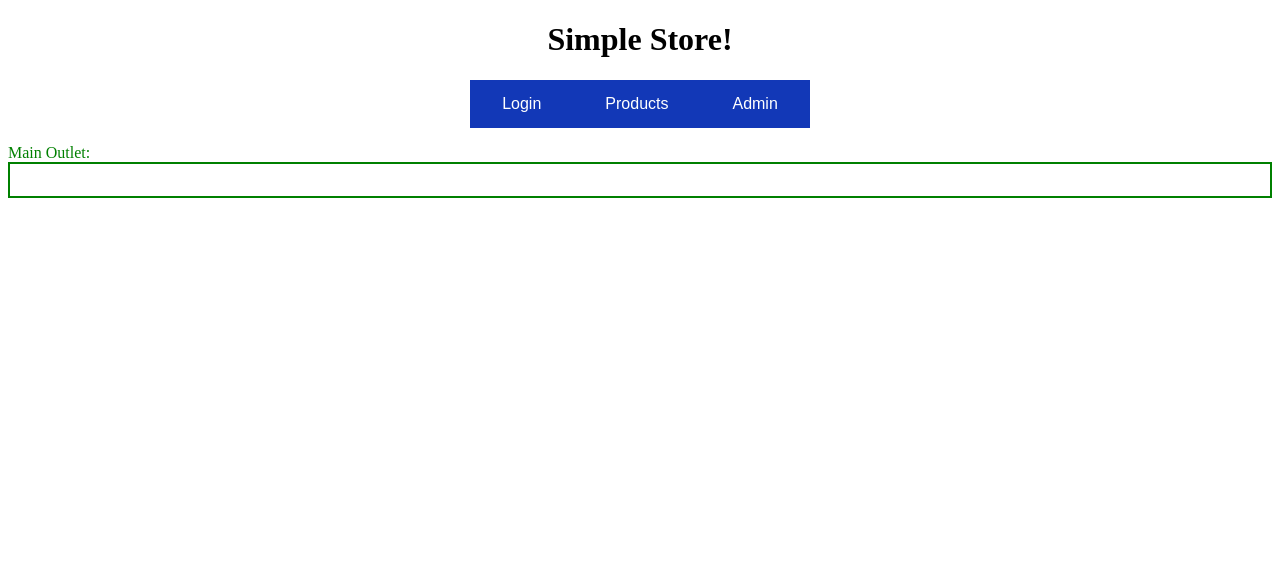
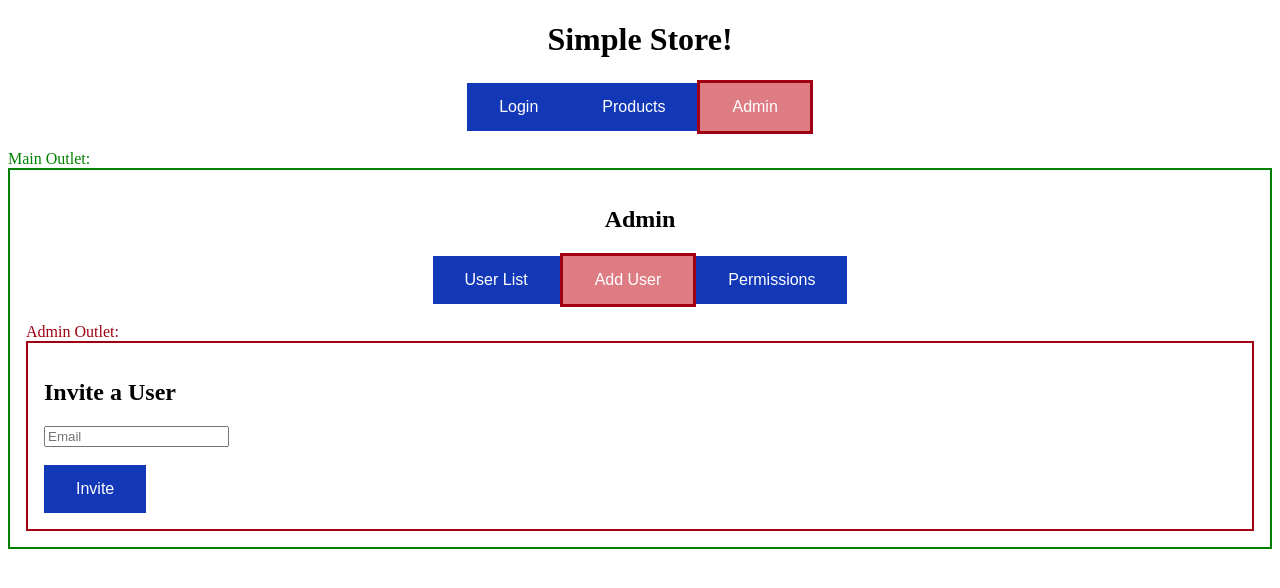
Before and after one commit to donkeykong91/angular-routing, an Angular app: page /admin/add in a window 1280 px wide. Before the commit this address led to /. Shown: the top 588 px of the page. Built offline with nearby package versions, Linux system fonts and the light colour scheme.

Commit message:
starting with  new files again

```diff
--- a/src/app/Products/details/details.component.ts
+++ b/src/app/Products/details/details.component.ts
@@ -1,7 +1,7 @@
 import { Component, OnInit } from '@angular/core';
 import {ActivatedRoute, Router} from '@angular/router';
 
-import {ProductServices} from '../services/product.service';
+import {ProductServices} from '../../services/product.service';
 
 @Component({
   selector: 'app-details',
--- a/src/app/Products/products.component.html
+++ b/src/app/Products/products.component.html
@@ -16,7 +16,7 @@
     </div>
     <div class="column" >
       <h2>Details</h2>
-      <div style="color: #a00012; margin-top: 1rem;">Products Outlet:</div>
+      <div style="color: #a00012; margin-top: 1rem;">Product Outlet:</div>
       <div style="border: 2px solid #a00012; padding: 1rem;">
         <router-outlet></router-outlet>
       </div>
@@ -35,7 +35,7 @@
   .column {
     float: left;
     width: 50%;
-    padding: 10px;
+    padding: 5px;
   }
 
   /* Clear floats after the columns */
--- a/src/app/Products/products.component.ts
+++ b/src/app/Products/products.component.ts
@@ -1,6 +1,6 @@
 import { Component, OnInit } from '@angular/core';
 import {Router} from '@angular/router';
-import {ProductServices} from './services/product.service';
+import {ProductServices} from '../services/product.service';
 
 @Component({
   selector: 'app-products',
--- a/src/app/admin/add-user/add-user.component.html
+++ b/src/app/admin/add-user/add-user.component.html
@@ -1,3 +1,6 @@
-<p>
-  add-user works!
-</p>
+<div>
+  <h2>Invite a User</h2>
+  <input type="email" name="email" placeholder="Email"><br/><br/>
+  <button type="submit">Invite</button>
+  <br>
+</div>
--- a/src/app/admin/permissions/permissions.component.html
+++ b/src/app/admin/permissions/permissions.component.html
@@ -1,3 +1,6 @@
-<p>
-  permissions works!
-</p>
+<div>
+  <h2>Change Permissions</h2>
+  <input type="text" name="level" placeholder="Edit me"><br/><br/>
+  <button type="submit">Save Edits</button>
+  <br>
+</div>
--- a/src/app/admin/permissions/permissions.component.ts
+++ b/src/app/admin/permissions/permissions.component.ts
@@ -12,4 +12,7 @@
   ngOnInit() {
   }
 
+  editsSaved() {
+    return window.confirm('Save Changes?');
+  }
 }
--- a/src/app/login/forgot-password/forgot-password.component.html
+++ b/src/app/login/forgot-password/forgot-password.component.html
@@ -3,5 +3,5 @@
   <input type="email" name="email" placeholder="Email"><br/><br/>
   <button type="submit">Submit</button>
   <br>
-  <a routerLink="../login">Back to login</a>
+<a routerLink="../login">Back to Login</a>
 </div>
--- a/src/app/login/reset-password/reset-password.component.html
+++ b/src/app/login/reset-password/reset-password.component.html
@@ -2,4 +2,6 @@
   <h2>Forgot Password</h2>
   <input type="email" name="email" placeholder="Email"><br/><br/>
   <button type="submit">Reset Password</button>
+  <br/>
+  <a routerLink="../login">Back to Login</a>
 </div>
--- a/src/index.html
+++ b/src/index.html
@@ -2,7 +2,7 @@
 <html lang="en">
 <head>
   <meta charset="utf-8">
-  <title>Child Routes</title>
+  <title>Simple Store</title>
   <base href="/">
 
   <meta name="viewport" content="width=device-width, initial-scale=1">
```
Also changed, not shown: src/app/app.module.ts (+14 -7 lines).
